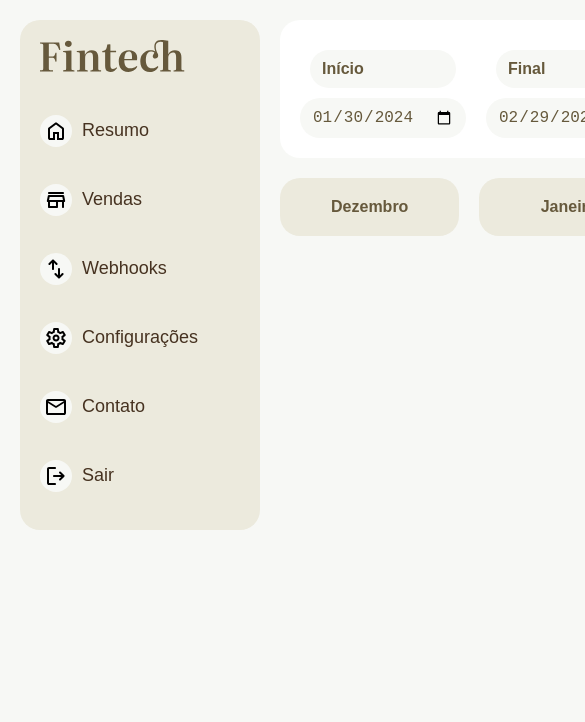
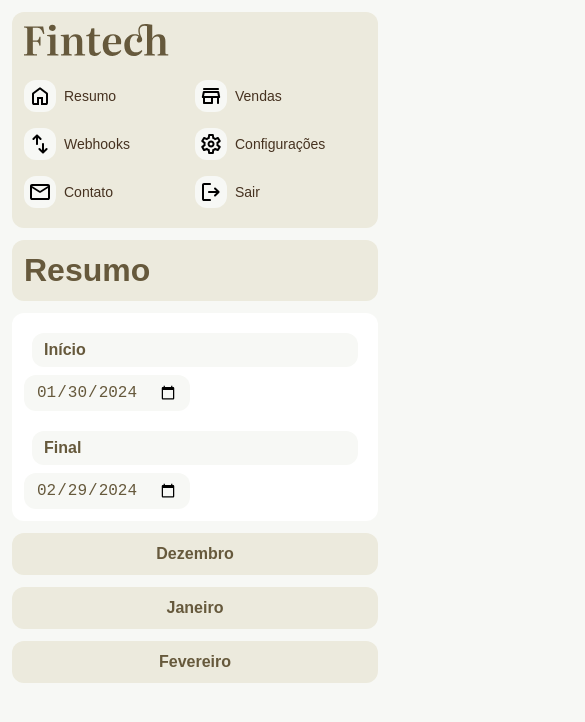
Before and after one commit to beatriz-dadalto/react-com-typescript-origamid, a React (Vite) app: page / in a window 390 px wide. Shown: the top 722 px of the page, 585 px wide, since content can reach past the window. Built offline with nearby package versions, Linux system fonts and the light colour scheme; no server answers.

Commit message:
Projeto TSX - Ajustes Finais

```diff
--- a/src/Style.css
+++ b/src/Style.css
@@ -1,3 +1,17 @@
+/* html {
+  --color-1: #000;
+  --color-2: #111;
+  --color-3: #A36Af9;
+  --color-3: #FD9ACB;
+  --color-3: #FCC203;
+  --color-4: #F5F5F5;
+  --color-5: #FFFFFF;
+}
+
+.box {
+  outline: 2px solid var(--color-1);
+} */
+
 html {
   --color-1: #463220;
   --color-2: #66593c;
@@ -106,7 +120,7 @@
   flex: 1;
   font-size: 1.125rem;
   text-decoration: none;
-  margin: .25rem 0;
+  margin: 0.25rem 0;
   color: var(--color-1);
   padding: var(--gap) 0px;
 }
@@ -150,3 +164,43 @@
   text-decoration: none;
   color: inherit;
 }
+
+/* SMALL SCREENS */
+
+@media (max-width: 1000px) {
+  .resumo {
+    flex-direction: column;
+  }
+  .daterange {
+    grid-template-columns: 1fr;
+  }
+  .daterange *:last-child {
+    grid-row: 1;
+  }
+}
+
+@media (max-width: 700px) {
+  html {
+    --gap-s: 0.5rem;
+    --gap: 0.75rem;
+  }
+  .container {
+    grid-template-columns: 1fr;
+  }
+  .flex {
+    flex-direction: column;
+  }
+  .sidenav ul {
+    display: grid;
+    grid-template-columns: 1fr 1fr;
+  }
+  .sidenav li a {
+    font-size: 0.875rem;
+  }
+  .venda {
+    grid-template-columns: 1fr;
+  }
+  .venda div:last-child {
+    justify-self: start;
+  }
+}
```
